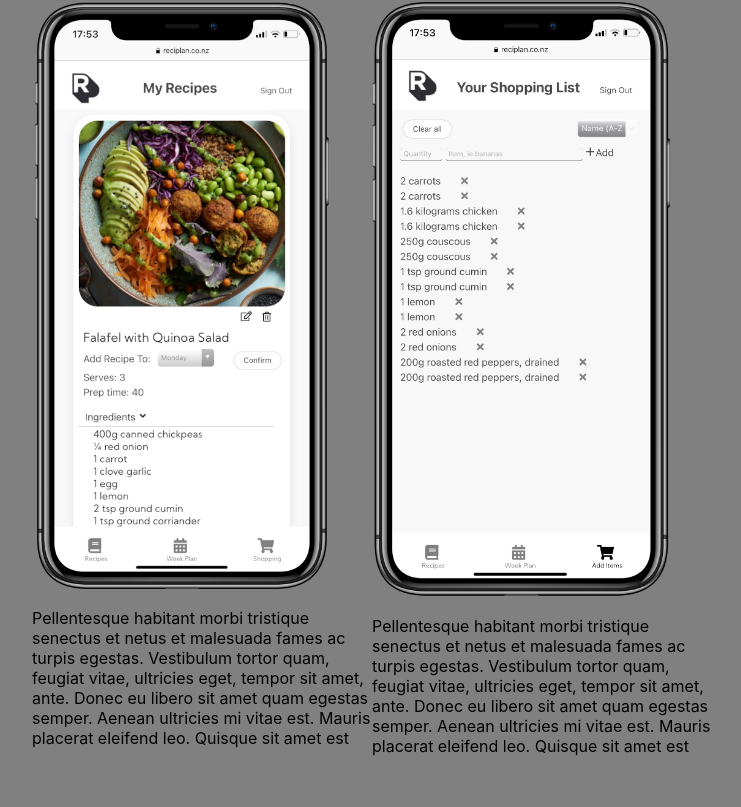
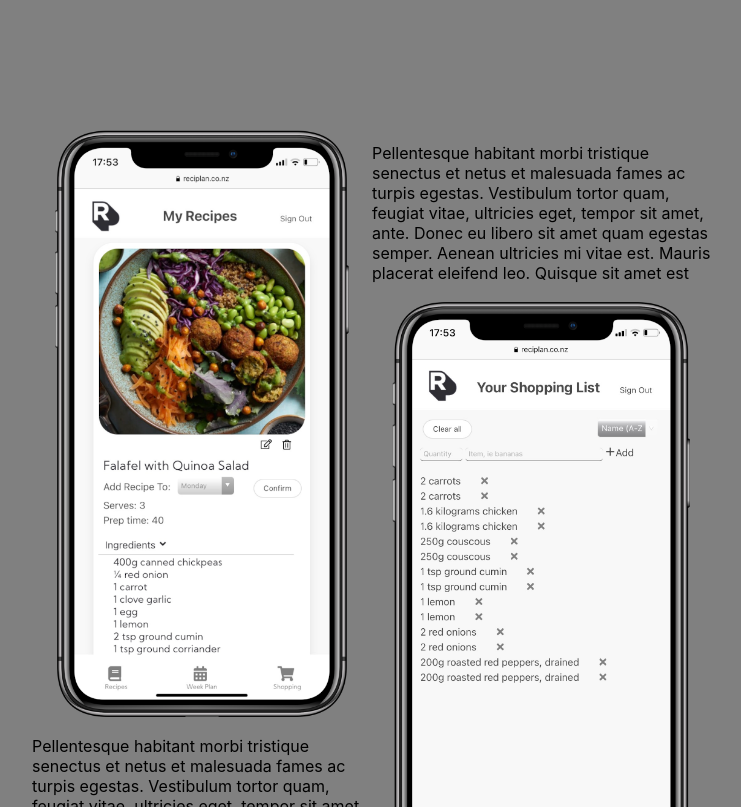
Before and after one commit to michael-rua/portfolio, a React (Create React App) app: page / in a window 1280 px wide. Shown: the part 3073-3880 px from the top of the page, without its empty margins (268-1009 px from the left). Built offline with nearby package versions, Linux system fonts and the light colour scheme; a web font is replaced by a local one.

Commit message:
fix horizontal scroll

```diff
--- a/src/Work.jsx
+++ b/src/Work.jsx
@@ -17,14 +17,15 @@
             <p>Pellentesque habitant morbi tristique senectus et netus et malesuada fames ac turpis egestas. Vestibulum tortor quam, feugiat vitae, ultricies eget, tempor sit amet, ante. Donec eu libero sit amet quam egestas semper. Aenean ultricies mi vitae est. Mauris placerat eleifend leo. Quisque sit amet est </p>
           </div>
           <div className='right-work-side'>
-          <div className='work-img-container'>
-            <img className='work-img' src='/reciplaniphone4.png' alt='app screen images'/>
+            <p>Pellentesque habitant morbi tristique senectus et netus et malesuada fames ac turpis egestas. Vestibulum tortor quam, feugiat vitae, ultricies eget, tempor sit amet, ante. Donec eu libero sit amet quam egestas semper. Aenean ultricies mi vitae est. Mauris placerat eleifend leo. Quisque sit amet est </p>
+            <div className='work-img-container'>
+              <img className='work-img' src='/reciplaniphone4.png' alt='app screen images'/>
 
-            <div class="work-img-overlay">
-              <a className='reciplan-link' target='_blank' rel="noopener noreferrer" href='https://www.reciplan.co.nz'>Go to Reciplan.co.nz</a>
+              <div class="work-img-overlay">
+                <a className='reciplan-link' target='_blank' rel="noopener noreferrer" href='https://www.reciplan.co.nz'>Go to Reciplan.co.nz</a>
+              </div>
             </div>
-          </div>
-            <p>Pellentesque habitant morbi tristique senectus et netus et malesuada fames ac turpis egestas. Vestibulum tortor quam, feugiat vitae, ultricies eget, tempor sit amet, ante. Donec eu libero sit amet quam egestas semper. Aenean ultricies mi vitae est. Mauris placerat eleifend leo. Quisque sit amet est </p>
+
           </div>
         </div>
       </div>
--- a/src/styles/main.css
+++ b/src/styles/main.css
@@ -25,6 +25,7 @@
   order: 1;
   text-align: center;
   transition: opacity 0.5s;
+  /* color: rgb(231, 197, 133); */
   /* -webkit-text-stroke-width: 2px;
   -webkit-text-stroke-color: lightslategray */
 }
--- a/src/styles/section.css
+++ b/src/styles/section.css
@@ -44,15 +44,19 @@
 .work-title {
   text-align: center;
 }
+
 .work {
   background-color:  gray;
   min-height: 80vh;
 }
+
 .work-container {
   display: flex;
   flex-direction: row;
+  justify-content: space-between;
+  margin-top: 10rem;
+}
 
-}
 .work-img {
   /* display: flex;
   justify-content: right;
@@ -62,12 +66,16 @@
   height: auto;
   border-radius: 50px;
 }
+
 .work-img-container {
   display: flex;
   max-width: 300px;
   box-sizing: border-box;
   border-radius: 50px;
+  /* justify-content: center;
+  align-items: center; */
 }
+
 .work-img-container:hover {
 cursor: pointer;
   transform: scale(1.05);
@@ -98,6 +106,19 @@
 .work-img-container:hover .work-img-overlay {
   opacity: 1;
 
+}
+
+.right-work-side {
+  display: flex;
+  flex-direction: column;
+  align-items: center;
+
+}
+
+.left-work-side {
+  display: flex;
+  flex-direction: column;
+  align-items: center;
 }
 
 a, a:hover, a:focus, a:active {
```
